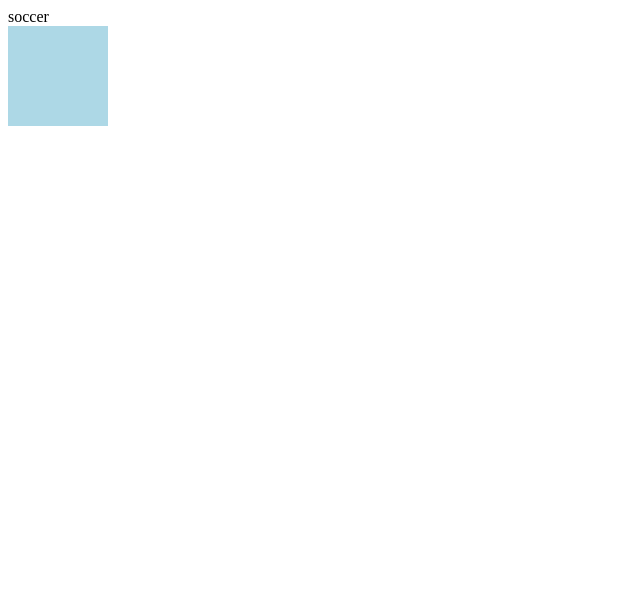
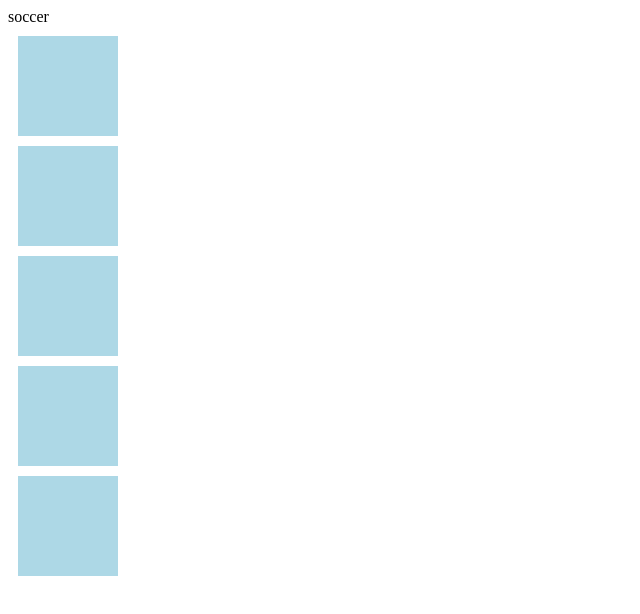
Before and after one commit to sophiesoccer/2020CStri3, a plain HTML site: page testing/index.html in a window 1280 px wide. Shown: the whole page, without its empty margins (0-640 px from the left). Drawn offline with Linux system fonts and the light colour scheme.

Commit message:
5 light blue squares with "soccer" above

```diff
--- a/testing/index.html
+++ b/testing/index.html
@@ -6,11 +6,16 @@
                     width: 100px;
                     height: 100px;
                     background-color: lightblue;
+                    margin: 10px;
             }
         </style>
     </head>
     <body>
         soccer
         <div></div>
+        <div></div>
+        <div></div>
+        <div></div>
+        <div></div>
     </body>
 </html>
```
